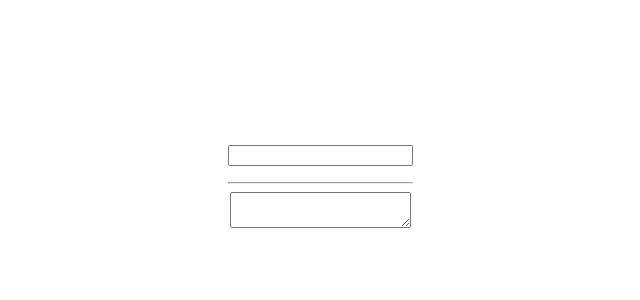
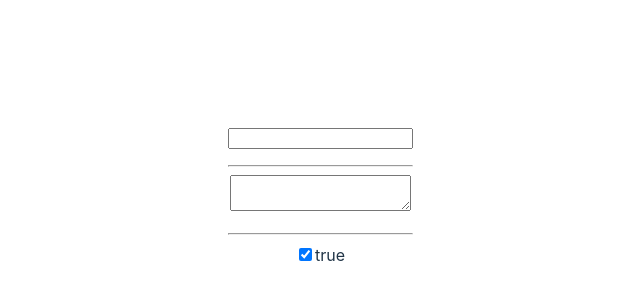
Before and after one commit to 2nofa11/NekoBook, a Vue app: page / in a window 1280 px wide. Shown: the part 204-504 px from the top of the page, without its empty margins (320-960 px from the left). Built offline with nearby package versions, Linux system fonts and the light colour scheme.

Commit message:
p109 チェックボックス

```diff
--- a/src/components/Section14.vue
+++ b/src/components/Section14.vue
@@ -4,6 +4,8 @@
   <hr />
   <textarea type="text" v-model="message" />
   <pre>{{ message }}</pre>
+  <hr />
+  <label> <input type="checkbox" v-model="value" />{{ value }} </label>
 </template>
 
 <script lang="ts">
@@ -13,6 +15,7 @@ export default defineComponent({
   data() {
     return {
       message: "" as string,
+      value: true as boolean,
     };
   },
 });
```
